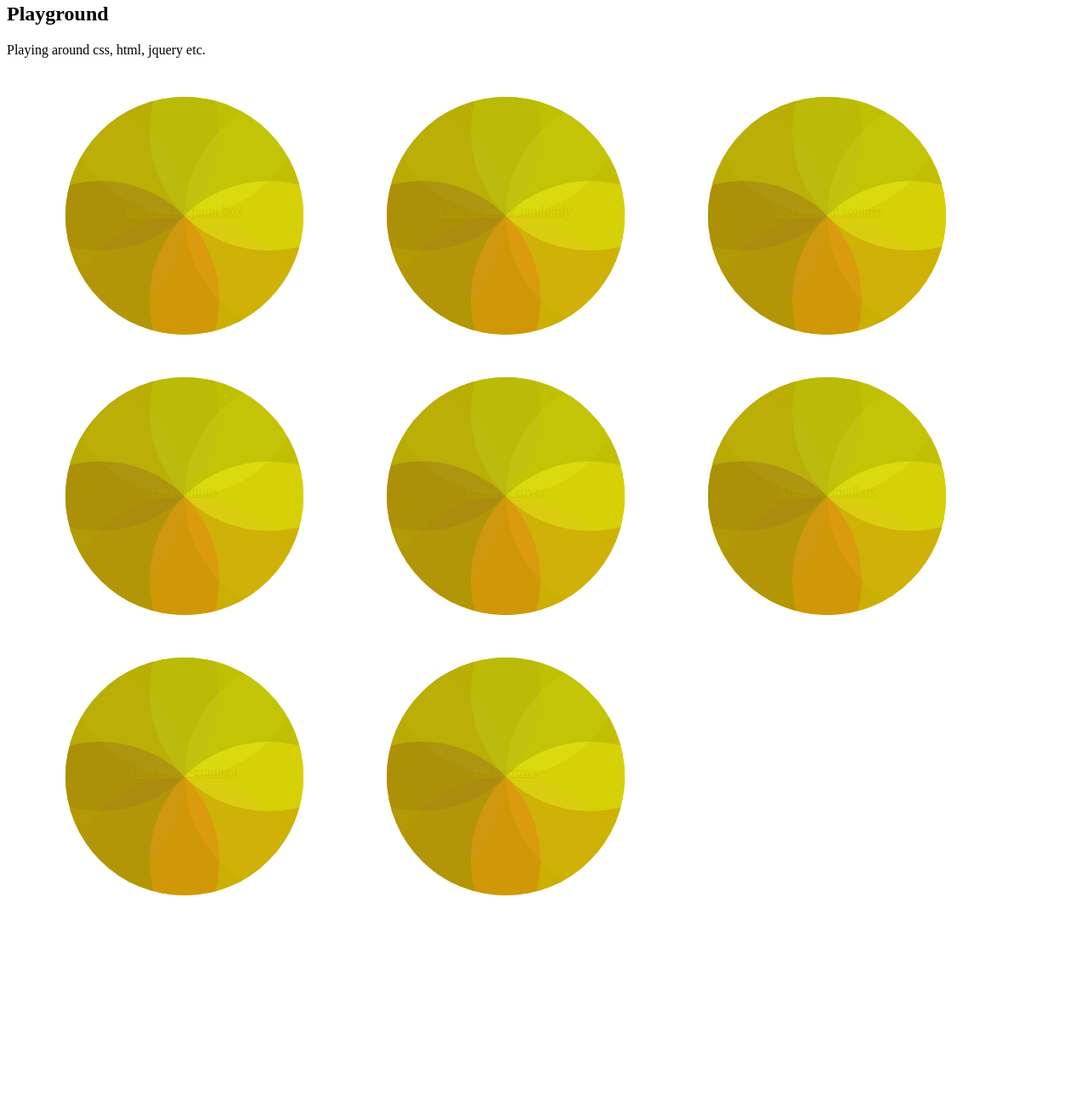
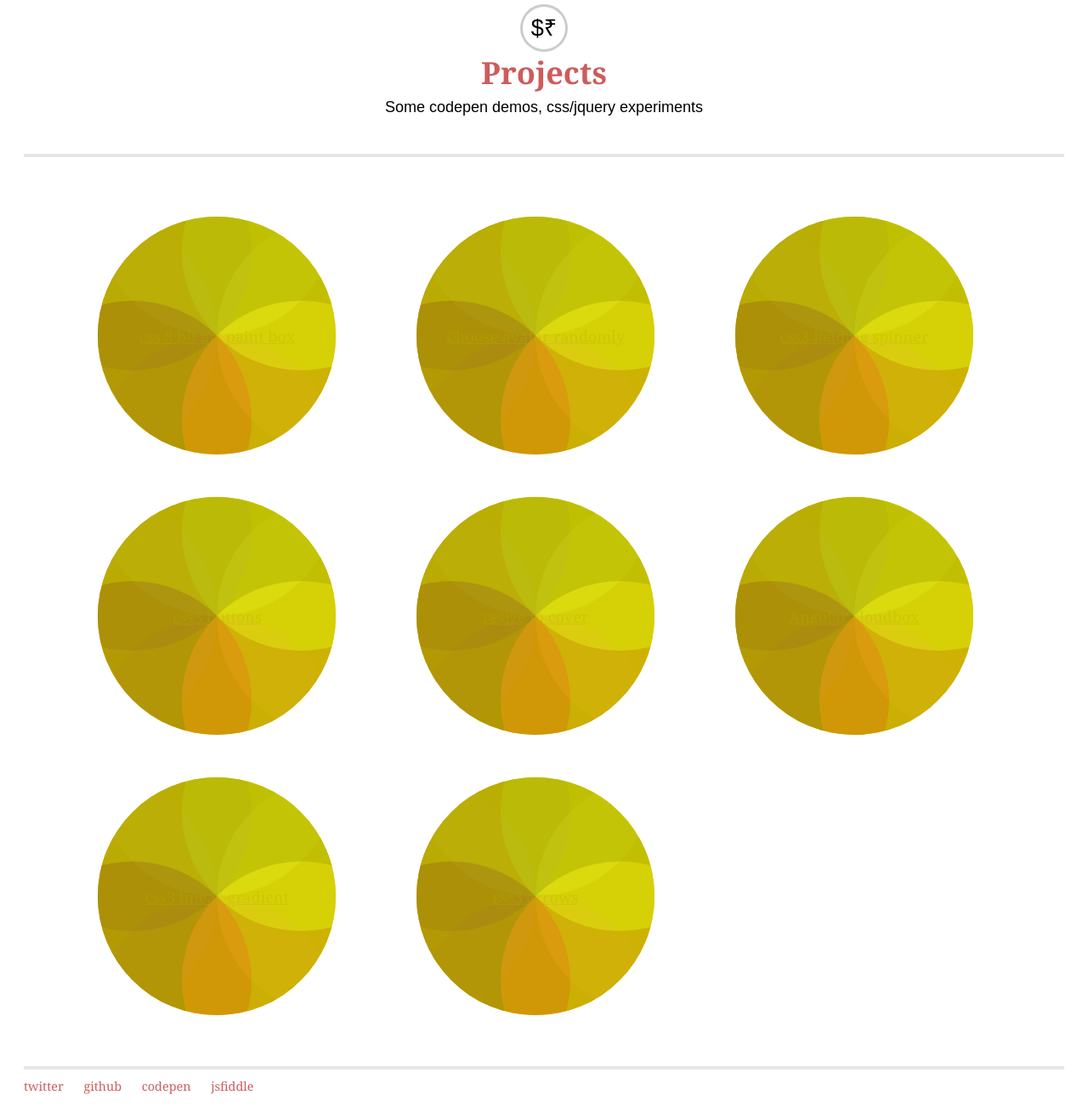
Before and after one commit to crazyrohila/playground, a plain HTML site: page index.html in a window 1280 px wide. Shown: the part 5-1314 px from the top of the page at 85% size. Before the commit the page ends 1087 px from the top, so only its background shows below. Drawn offline with Linux system fonts and the light colour scheme.

Commit message:
include header and footer

```diff
--- a/core.css
+++ b/core.css
@@ -3,16 +3,95 @@
  */
 
 body {
-  overflow-x: hidden;
+  font: normal 18px/30px "Georgia Pro",georgia,serif;
+  text-rendering: optimizeLegibility;
+}
+
+.page {
+  margin: 10px auto;
+  padding: 0 20px;
+  max-width: 1280px;
+}
+
+.header {
+  margin-bottom: 40px;
+  padding-bottom: 40px;
+  border-bottom: 4px solid #e6e6e6;
+}
+
+.logo {
+  text-align: center;
+}
+.logo .logo__link {
+  display: inline-block;
+  padding: 10px;
+  border: 3px solid #cccccc;
+  border-radius: 50%;
+  color: black;
+  text-decoration: none;
+  font-size: 1.5em;
+  font-family: sans-serif;
+}
+
+.site__name {
+  margin: 10px 0;
+  text-align: center;
+}
+.site__name a {
+  color: indianred;
+  text-decoration: none;
+}
+.site__name a:hover, .site__name a:focus {
+  outline: 0;
+}
+
+.site__desc {
+  margin: 0;
+  text-align: center;
+  font-weight: normal;
+  font-family: sans-serif;
+}
+
+.meta {
+  margin: 0;
+  margin: 10px 0;
+  color: #b3b3b3;
+}
+
+.footer {
+  overflow: hidden;
+  margin-top: 40px;
+  border-top: 4px solid #e6e6e6;
+  color: #666666;
+  font-size: 80%;
+}
+.footer .menu {
+  margin: 0;
+  padding: 0;
+  list-style: none;
+}
+.footer .menu__item {
+  display: inline-block;
+  padding: 5px 10px;
+}
+.footer .menu__item:nth-child(1) {
+  padding-left: 0;
+}
+.footer .menu__links {
+  color: indianred;
+  text-decoration: none;
+  padding: 1px 0;
+  cursor: pointer;
+}
+.footer .menu__links:hover, .footer .menu__links:focus {
+  color: black;
 }
 
 .projects {
+  overflow: hidden;
   box-sizing: border-box;
-  max-width: 1280px;
-  padding: 0 20px;
+  margin: 0 auto;
   width: 100%;
-  margin: 0 auto;
-  overflow: hidden;
 }
 
 .exp-block, .exp-block:after {
@@ -33,10 +112,10 @@ body {
   text-align: center;
 }
 .exp-block:after {
-  content: "";
   position: absolute;
   top: 0;
   left: 0;
+  content: "";
   transform: rotateZ(45deg);
 }
 .exp-block:hover {
--- a/index.html
+++ b/index.html
@@ -6,7 +6,7 @@
     <link rel="canonical" href="http://www.crazyrohila.com/" />
     <meta name="abstract" content="experimental playground" />
     <meta name="description" content="playground around css, html, jquery etc." />
-    <meta name="keywords" content="resizetocover, background-cover, jquery" />
+    <meta name="keywords" content="css, scss, html, jquery" />
     <link rel="author" href="https://plus.google.com/110811569558191168059/posts">
 
     <title>Experimental playground | Sanjay Rohila</title>
@@ -17,23 +17,31 @@
   </head>
 
   <body>
+    <div class="page">
       <header>
-      <h2>Playground</h2>
+        <div class="header">
+          <div class="logo">
+            <a href="http://crazyrohila.github.io/" class="logo__link" title="sanjay rohila">
+              <span class="logo__text">$₹</span>
+            </a>
+          </div>
+          <h1 class="site__name"><a href="/work">Projects</a></h1>
+          <h4 class="site__desc">Some codepen demos, css/jquery experiments</h4>
+        </div>
       </header>
       <section id="main-content" class="main-content">
-      <p>Playing around css, html, jquery etc.</p>
         <ul class="projects">
           <li id="css8bitartbox" class="exp-block external">
-          <a href="http://codepen.io/crazyrohila/full/igskr" target="_blank">css 8 bit art paint box</a>
+            <a href="http://codepen.io/crazyrohila/full/igskr">css 8 bit art paint box</a>
           </li>
           <li id="random-gravatar" class="exp-block">
             <a href="/playground/random-gravatar">Choose avatar randomly</a>
           </li>
           <li id="css3spinner" class="exp-block external">
-          <a href="http://codepen.io/crazyrohila/full/Ekmvz" target="_blank">css3 loading spinner</a>
+            <a href="http://codepen.io/crazyrohila/full/Ekmvz">css3 loading spinner</a>
           </li>
           <li id="css3buttons" class="exp-block external">
-          <a href="http://codepen.io/crazyrohila/full/mvoEB" target="_blank">css3 buttons</a>
+            <a href="http://codepen.io/crazyrohila/full/mvoEB">css3 buttons</a>
           </li>
           <li id="resizetocover" class="exp-block">
             <a href="/playground/resizetocover">resize to cover</a>
@@ -45,9 +53,26 @@
             <a href="/playground/css3patterns">css3 linear-gradient</a>
           </li>
           <li id="css3arrows" class="exp-block external">
-          <a href="http://codepen.io/crazyrohila/full/iwDFm" target="_blank">css3 arrows</a>
+            <a href="http://codepen.io/crazyrohila/full/iwDFm">css3 arrows</a>
           </li>
         </ul>
       </section>
+      <div class="footer">
+        <ul class="menu menu--social">
+          <li class="menu__item">
+            <a href="http://twitter.com/crazyrohila/" class="menu__links twitter" title="@crazyrohila">twitter</a>
+          </li>
+          <li class="menu__item">
+            <a href="http://github/crazyrohila/" class="menu__links github" title="crazyrohila">github</a>
+          </li>
+          <li class="menu__item">
+            <a href="http://codepen.io/crazyrohila" class="menu__links codepen" title="crazyrohila">codepen</a>
+          </li>
+          <li class="menu__item">
+            <a href="http://jsfiddle.net/user/crazyrohila/" class="menu__links jsfiddle" title="crazyrohila">jsfiddle</a>
+          </li>
+        </ul>
+      </div>
+    </div>
   </body>
 </html>
```
Lines whose indentation alone changed are shown as unchanged.
